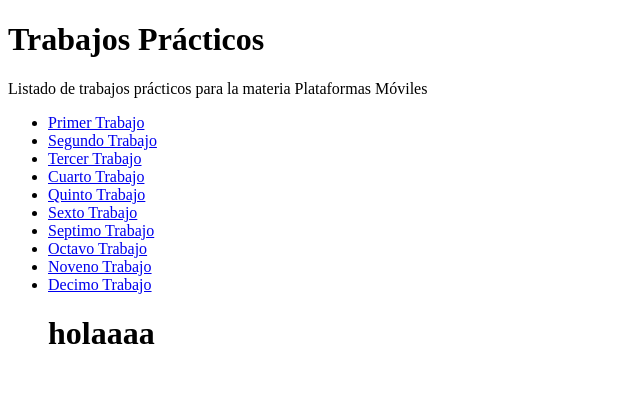
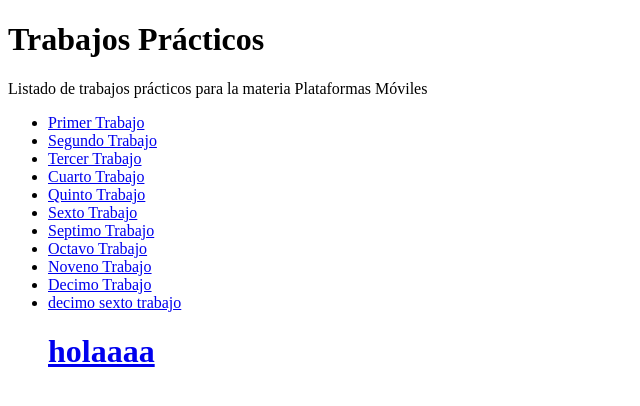
Before and after one commit to zVino42/plataformas-moviles-entregas, a plain HTML site: page index.html in a window 1280 px wide. Shown: the whole page, without its empty margins (0-640 px from the left). Drawn offline with Linux system fonts and the light colour scheme.

Commit message:
Update index.html

```diff
--- a/index.html
+++ b/index.html
@@ -17,6 +17,7 @@
            <li><a href="tp-8/">Octavo Trabajo</a></li>
          <li><a href="tp-9/">Noveno Trabajo</a></li>
            <li><a href="tp-10/">Decimo Trabajo</a></li>
+          <li><a href="tp-16/">decimo sexto trabajo</li>
 
         <h1>holaaaa</h1>
      </ul>
```
